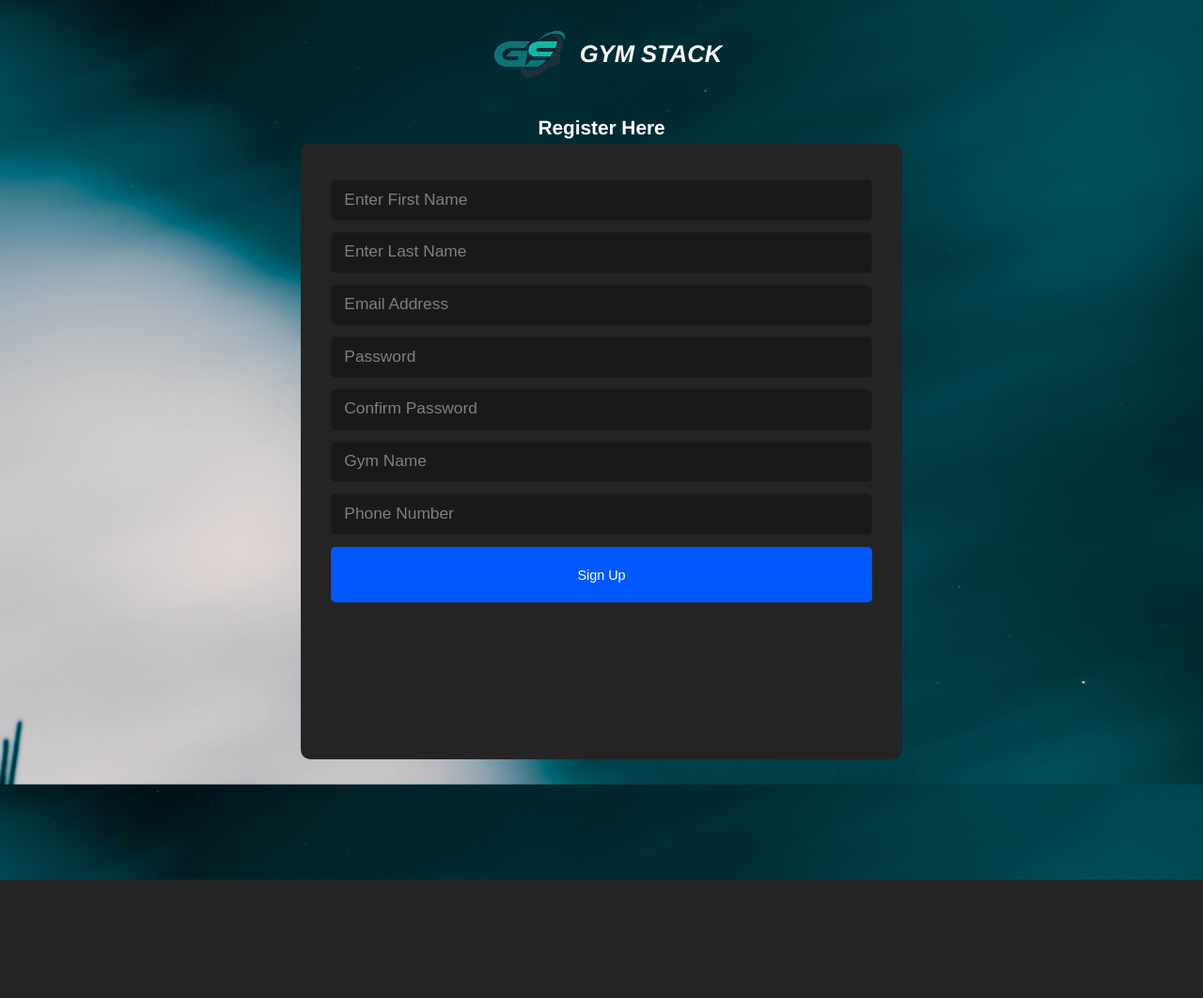
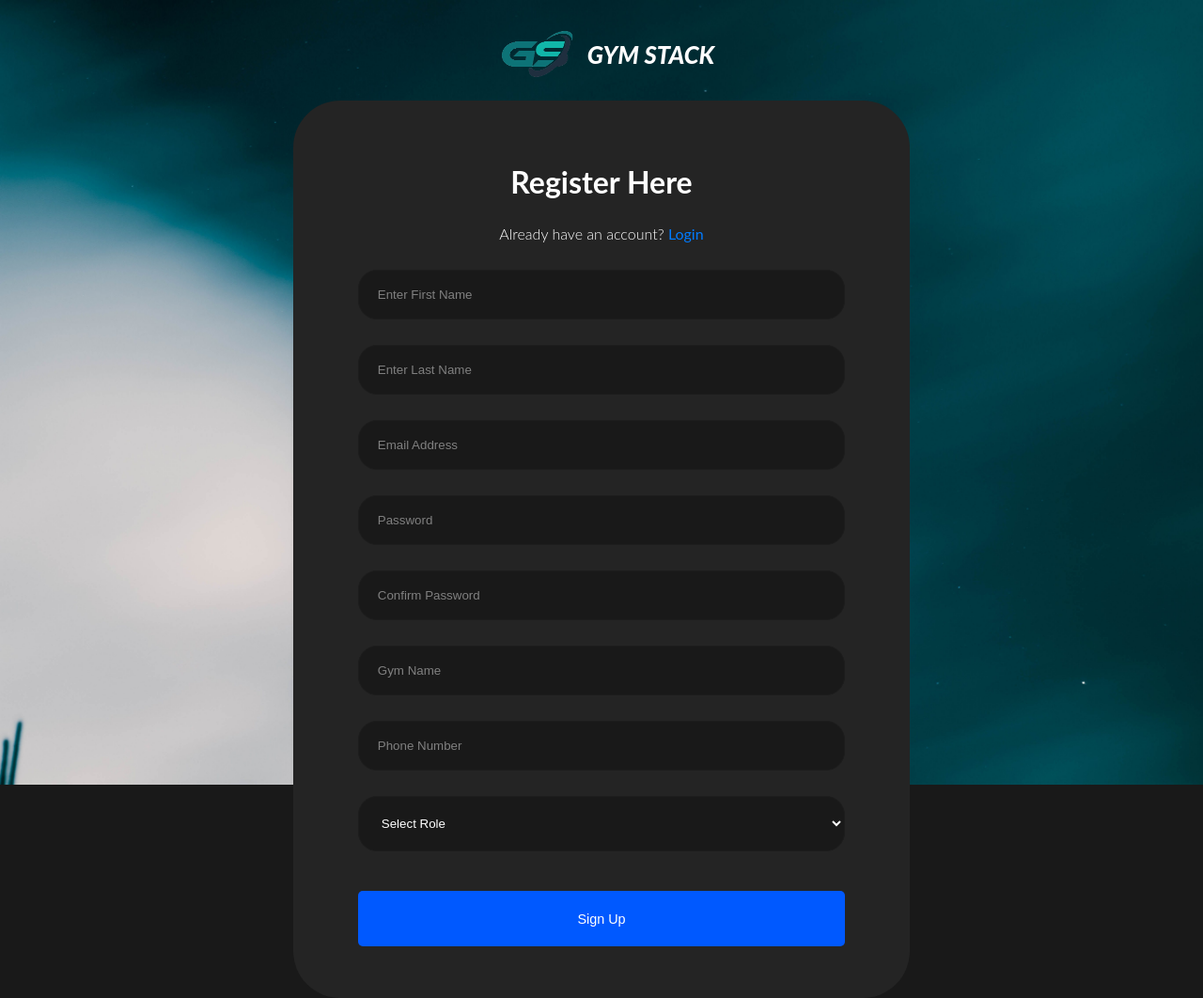
Before and after one commit to AkosuaAsante/GymStack_Project, a PHP site: page /public/login/register.php in a window 1280 px wide. Shown: the whole page at 94% size. Before the commit the page ends 936 px from the top, so only its background shows below. Run offline with PHP 8.4, Linux system fonts and the light colour scheme; some libraries are stand-ins or nearby versions.

Commit message:
Register and Landing Page updates and fixes

```diff
--- a/public/css/Register.css
+++ b/public/css/Register.css
@@ -1,24 +1,27 @@
 body {
-    font-family: 'Helvetica', sans-serif;
+    font-family: 'Lato', sans-serif;
     background-color: #191919;
     display: flex;
     justify-content: center;
     align-items: center;
-    height: 100vh;
+    height: auto;
     position: relative;
     background-image: url('../images/back.jpg');
     background-size: cover;
     background-position: center;
+    background-repeat: no-repeat;
 }
+
 h2, p,label {
     color: white;
 }
+
 .login-container {
     width: 90%;
     height: 100vh;
     max-width: 45em;
-    padding:  8em 5em;
-    border-radius: 10px;
+    /* padding:  8em 5em; */
+    border-radius: 50px;
     text-align: center;
     display: flex;
     flex-direction: column;
@@ -29,47 +32,49 @@ h2, p,label {
 
 form {
     width: 80%;
-    padding: 2em;
+    padding: 2.5em;
+    margin-bottom: 10em;
+    border-radius: 50px;
+    background-color: #242424;
+    border-radius: 50px;
+    height:auto;
+    justify-content: flex-start;
+    display: flex;
+    flex-direction: column;
+    align-items: center;
+    justify-content: center;
 
 }
-.form-background {
-    background-color: #242424;
-    border-radius: 10px;
-    height:100vh;
-  }
 
-input,select{
-    width: 100%;
-    padding: 1em;
-    margin: 6px 0;
+input, select, option, button {
+    width: 90%;
+    padding: 1.5em;
+    margin: 1em 0;
     box-sizing: border-box;
     border: 0.5px solid #1d1d1d;
-    border-radius: 5px;
+    border-radius: 20px;
     background-color: #191919;
-    color:#fff;
+    color: white;
 }
 
 option{
     color: white;
     margin-right: 45px;
-    font-size: 1.5em
+    font-size: 1em
 
 }
-select{
-    color:grey;
-    margin-right: 45px;
-    font-size: 1.0em
+
+input {
+    height: 4em;
 }
-
-
 input::placeholder {
     color: grey;
     margin-right: 45px;
-    font-size: 1.3em;
+    font-size: 1em;
   }
 
 button {
-    width: 100%;
+    width: 90%;
     padding: 1.5em;
     background-color: rgb(0, 89, 255);
     color: #fff;
@@ -77,7 +82,7 @@ button {
     border-radius: 5px;
     cursor: pointer;
     font-size: 0.9em;
-    margin-top:0.5em;
+    margin-top:2em;
 }
 
 button:hover {
@@ -106,14 +111,14 @@ button:hover {
     display: inline;
 }
 
- #no-account {
-    font-size: 1.2em;
+#no-account {
+    font-size: 1em;
     font-weight: 300;
  }
 
  #welcome-back {
-    font-size: 1.3em;
-    margin-bottom:5px;
+    font-size: 2em;
+    margin-bottom: 10px;
  }
 
  #welcome-message{
--- a/public/css/loginpage.css
+++ b/public/css/loginpage.css
@@ -15,6 +15,7 @@ body {
 h2, p {
     color: white;
 }
+
 .login-container {
     width: auto;
     height: auto;
@@ -51,7 +52,7 @@ input {
 input::placeholder {
     color: grey;
     margin-right: 45px;
-    font-size: 1.1em;
+    font-size: 1.2em;
   }
 
 
@@ -68,7 +69,7 @@ button {
 }
 
 button:hover {
-    background-color: #14ffecc7;
+    background-color: rgb(55, 125, 255);
     cursor: pointer;
     transition: .5s ease;
 }
--- a/public/login/register.php
+++ b/public/login/register.php
@@ -1,5 +1,6 @@
 <!DOCTYPE html>
 <html lang="en">
+
 <head>
   <meta charset="UTF-8" />
   <meta name="viewport" content="width=device-width, initial-scale=1.0" />
@@ -7,18 +8,21 @@
   <link rel="stylesheet" href="../css/Register.css" />
   <script src="https://cdnjs.cloudflare.com/ajax/libs/validator/13.6.0/validator.min.js"></script>
 </head>
+
 <body>
   <div class="login-container">
     <div class="logo-info">
       <img class="logo" src="../images/logo_transparent.png" alt="">
       <span class="logo-text">GYM STACK</span>
     </div>
-      <h2 id="welcome-back">Register Here</h2>
 
     <p class="error-msg" id="error-msg"></p>
+    <form action="../action/register_user_action.php" class="form-background" method="POST"
+      onsubmit="validateForm(event)" id="register-form" name="register-form">
 
+      <h2 id="welcome-back">Register Here</h2>
+      <p id="no-account">Already have an account? <a id="register" href="loginpage.php">Login</a></p>
 
-      <form  action="../action/register_user_action.php" class="form-background" method="POST" onsubmit="validateForm(event)" id="register-form" name="register-form" >
       <input type="text" id="fname" name="fname" placeholder="Enter First Name" required />
 
       <input type="text" id="lname" name="lname" placeholder="Enter Last Name" required />
@@ -29,13 +33,20 @@
 
       <input type="password" id="confirmpassword" name="confirmPassword" placeholder="Confirm Password" required />
 
-          <input type="text" class="form-control" name="gymname" id="gymname" placeholder="Gym Name" required/>
+      <input type="text" class="form-control" name="gymname" id="gymname" placeholder="Gym Name" required />
 
       <input type="text" class="form-control" name="phoneNumber" id="phoneNumber" placeholder="Phone Number">
+
+      <select id="role" name="role" required>
+        <option value="" disabled selected>Select Role</option>
+        <option value="manager">Manager</option>
+        <option value="customer">Customer</option>
+      </select>
 
       <button type="submit" name="sign-in" id="sign-in">Sign Up</button>
 
     </form>
+
   </div>
 
   <script>
```
Also changed, not shown: public/css/landingpage.css (+21 -17 lines). Lines whose indentation alone changed are shown as unchanged.
